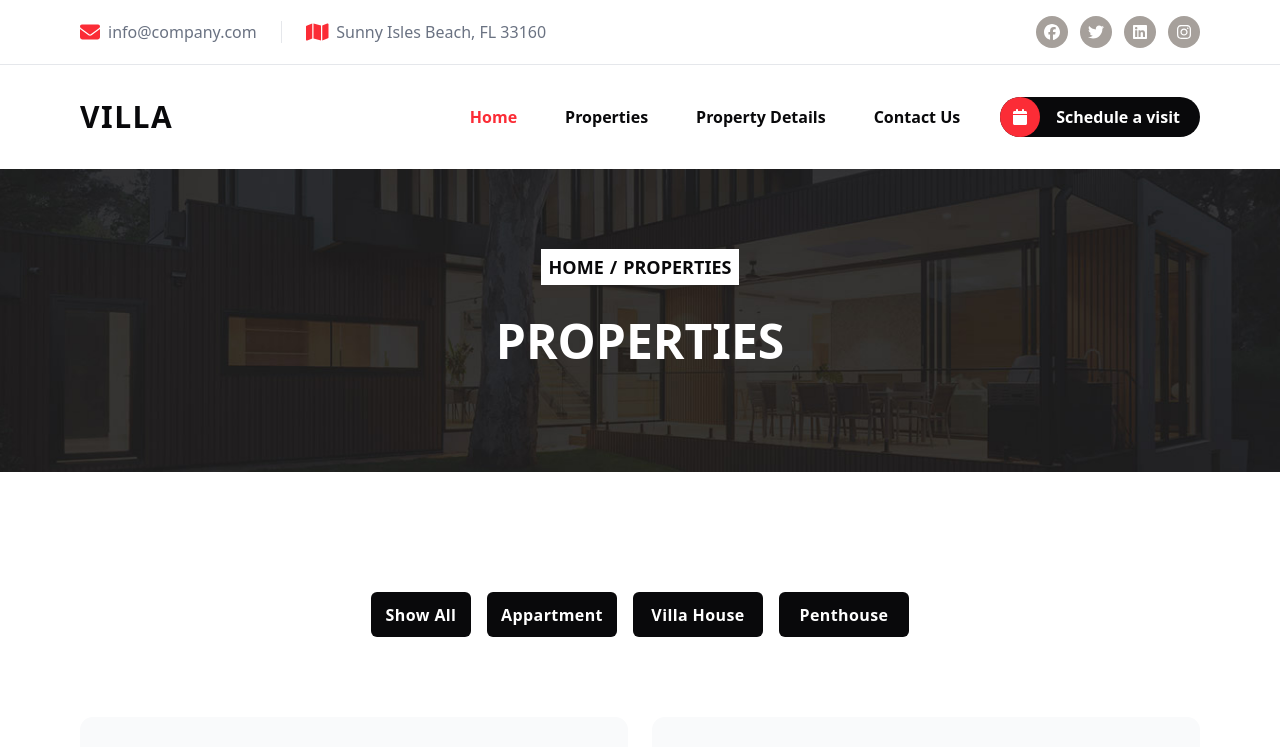
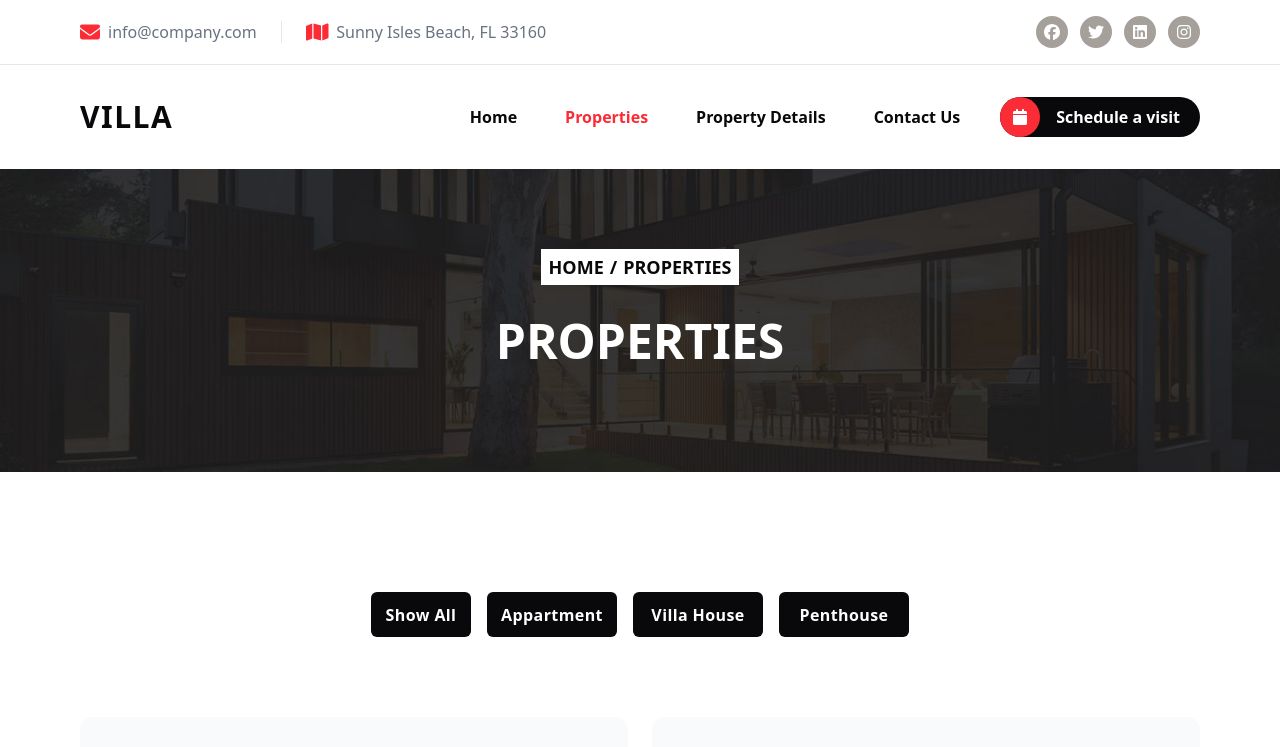
Before and after one commit to Nikkihosseini/Villa-agency, a React (Vite) app: page /properties in a window 1280 px wide. Shown: the top 747 px of the page. Built offline with nearby package versions, Linux system fonts and the light colour scheme.

Commit message:
add active-page class to desktop nav

```diff
--- a/src/Components/Header/Header.jsx
+++ b/src/Components/Header/Header.jsx
@@ -2,15 +2,27 @@ import React from 'react'
 import { FontAwesomeIcon } from '@fortawesome/react-fontawesome'
 import { faFacebook, faTwitter, faLinkedin, faInstagram } from '@fortawesome/free-brands-svg-icons'
 import { faEnvelope, faMap, faCalendar} from '@fortawesome/free-solid-svg-icons'
-import { useState } from 'react'
-import {Link} from 'react-router'
+import { useState , useEffect} from 'react'
+import { Link , useLocation } from 'react-router'
 
 export default function Header() {
+
+  const location = useLocation()
+
+  const [url, setUrl] = useState(null)
+
+  useEffect(() => {
+    setUrl(location.pathname);
+  }, [location]);
 
   const [isOpen , setIsOpen] = useState(false)
 
   function toggleMobileMenu(){
     setIsOpen(!isOpen)
+  }
+
+  function activePages(event){
+    serActivePage(event.target.id)
   }
 
   return (
@@ -55,7 +67,19 @@ export default function Header() {
       <div className='hidden md:flex items-center gap-x-10 '>
         <div>
             <ul className='flex items-center gap-x-6 lg:gap-x-12'>
-              <li className='font-semibold text-red-500 hover:text-red-500 transition-all'>
+              <li onClick={activePages} id='1' className={`font-semibold transition-all ${url === "/" ?" active-page" : "hover:text-red-500"} `}>
+                <Link to='/'>Home</Link>
+              </li>
+              <li onClick={activePages} id='2' className={`${url === "/properties" ?" active-page" : "hover:text-red-500"} font-semibold transition-all`}>
+                <Link to='/properties'>Properties</Link>
+              </li>
+              <li onClick={activePages} id='3' className={`${url === "/propertyDetails" ?" active-page" : "hover:text-red-500"} font-semibold transition-all`}>
+                <Link to='/propertyDetails'>Property Details</Link>
+              </li>
+              <li onClick={activePages} id='4' className={`${url === "/contactUs" ?" active-page" : "hover:text-red-500"} font-semibold transition-all`}>
+                <Link to='/contactUs'>Contact Us</Link>
+              </li>
+               {/* <li className='font-semibold active-page hover:text-red-500 transition-all'>
                 <Link to='/'>Home</Link>
               </li>
               <li className='font-semibold hover:text-red-500 transition-all'>
@@ -66,7 +90,7 @@ export default function Header() {
               </li>
               <li className='font-semibold hover:text-red-500 transition-all'>
                 <Link to='/contactUs'>Contact Us</Link>
-              </li>
+              </li> */}
             </ul>
         </div>
         <a className='font-semibold relative flex items-center py-2 pr-5 pl-14 bg-zinc-950 text-white hover:text-red-500 rounded-full transition-all' href='#'>
--- a/src/index.css
+++ b/src/index.css
@@ -69,6 +69,10 @@
     background-color: #fb2c36;
   }
 
+  .active-page{
+    color: #fb2c36;
+  }
+
 
   @media screen and (min-width: 768px){
     .mobile-menu{
```
